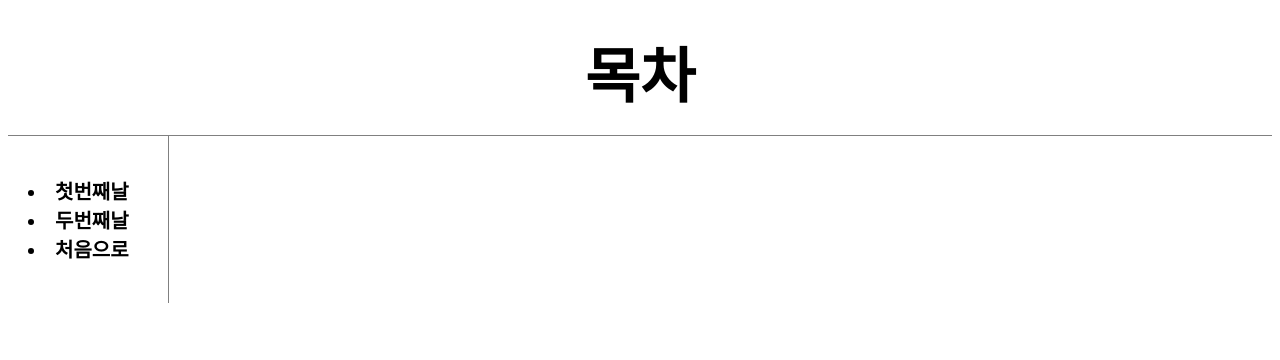
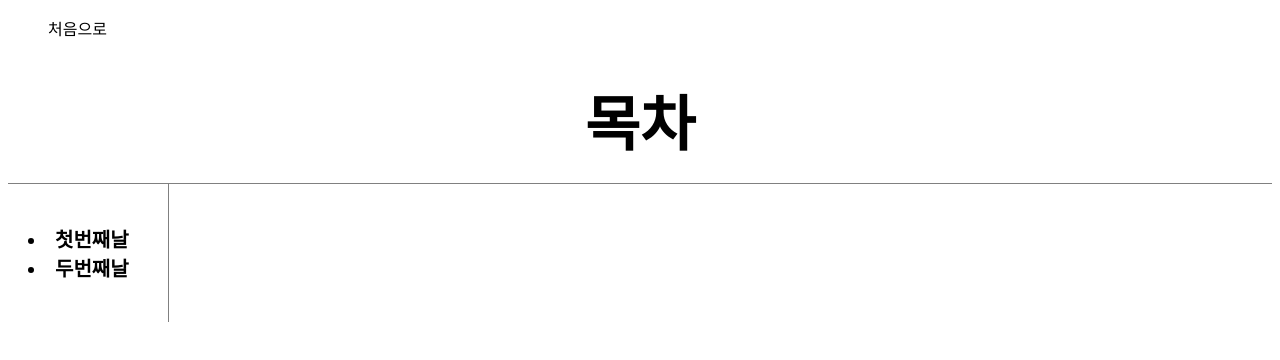
Before and after one commit to three0311/web1, a plain HTML site: page 2.html in a window 1280 px wide. Drawn offline with Linux system fonts and the light colour scheme.

Commit message:
Update 2.html

```diff
--- a/2.html
+++ b/2.html
@@ -25,12 +25,11 @@
       padding: 20px;}
 
 </style>
-
+<ol><a href="1.html">처음으로</ol>
 
 <h1>목차</h1>
 <h2><p>
   <li><a href="4.html">첫번째날</a></li>
   <li><a href="6.html">두번째날</a></li>
-  <li><a herf="1.html">처음으로</a></li>
 </p></h2>
 </body>
```
